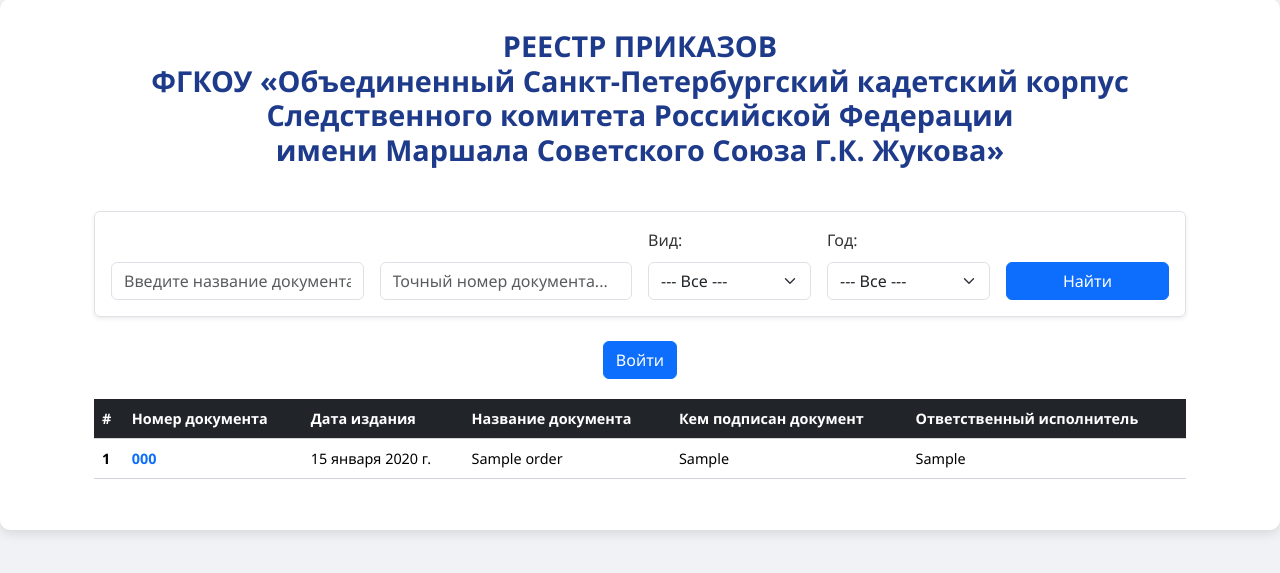
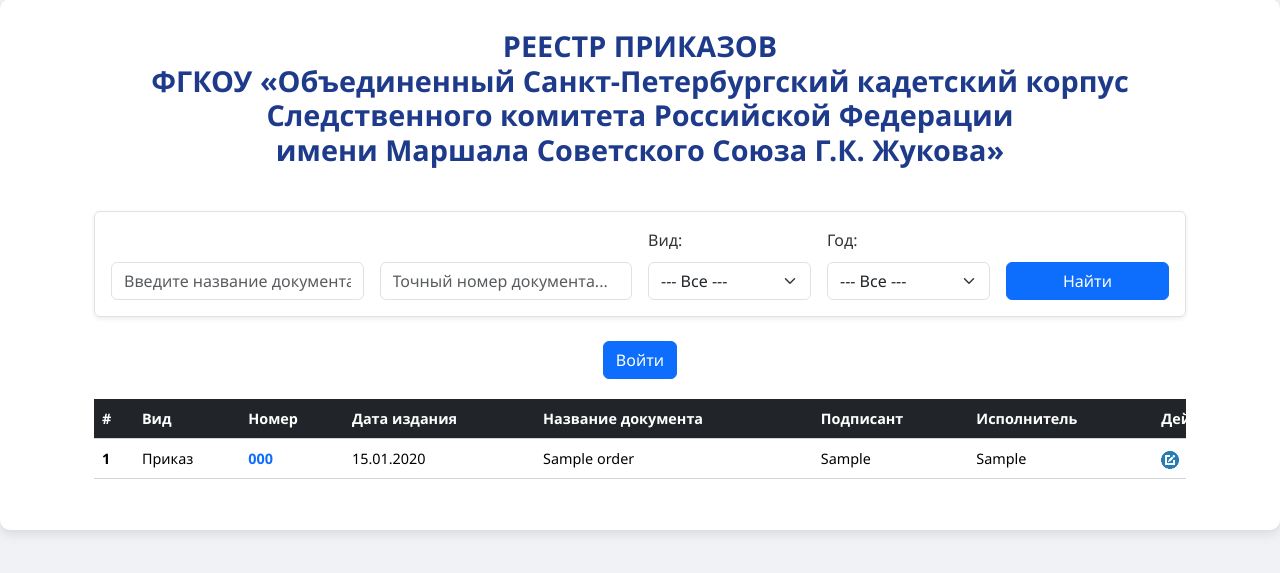
Before and after one commit to evlx87/OrderRegistry, a Django app: page / in a window 1280 px wide. Shown: the part 21-594 px from the top of the page. Run offline with Django 5.2, Linux system fonts and the light colour scheme; tables that the repository leaves empty hold one stand-in row (values such as "Sample post"); some libraries are stand-ins or nearby versions.

Commit message:
Скорректировано отображение реестра на главной странице

```diff
--- a/orders/templates/orders/index.html
+++ b/orders/templates/orders/index.html
@@ -19,11 +19,12 @@
                 <thead class="table-dark">
                     <tr>
                         <th scope="col">#</th>
-                        <th scope="col">Номер документа</th>
+                        <th scope="col">Вид</th>
+                        <th scope="col">Номер</th>
                         <th scope="col">Дата издания</th>
                         <th scope="col">Название документа</th>
-                        <th scope="col">Кем подписан документ</th>
-                        <th scope="col">Ответственный исполнитель</th>
+                        <th scope="col">Подписант</th>
+                        <th scope="col">Исполнитель</th>
                         <th scope="col">Действия</th>
                     </tr>
                 </thead>
@@ -37,6 +38,7 @@
                                 {{ forloop.counter }}
                             {% endif %}
                         </th>
+                        <td>{{ order.get_doc_type_display }}</td>
                         <td>
                             {% if order.pk %}
                             <a href="#" class="link-primary text-decoration-none view-detail-btn"
@@ -50,7 +52,12 @@
                                 <strong>{{ order.document_number }}</strong>
                             {% endif %}
                         </td>
-                        <td>{{ order.issue_date|default_if_none:"---" }}</td>
+                        <td>{% if order.issue_date %}
+                                {{ order.issue_date|date:"d.m.Y" }}
+                            {% else %}
+                                -
+                            {% endif %}
+                        </td>
                         <td>{{ order.document_title|truncatechars:100 }}</td>
                         <td>{{ order.signed_by|default_if_none:"---" }}</td>
                         <td>{{ order.responsible_executor|default_if_none:"---" }}</td>
```
Also changed, not shown: orders/models.py (+0 -10 lines).
